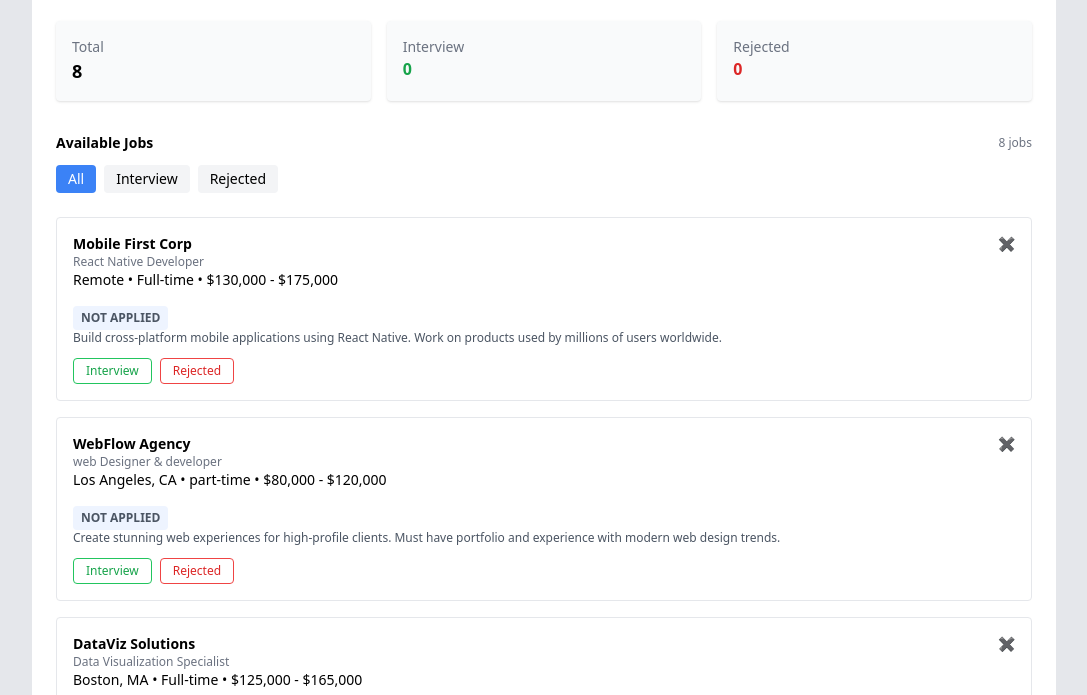
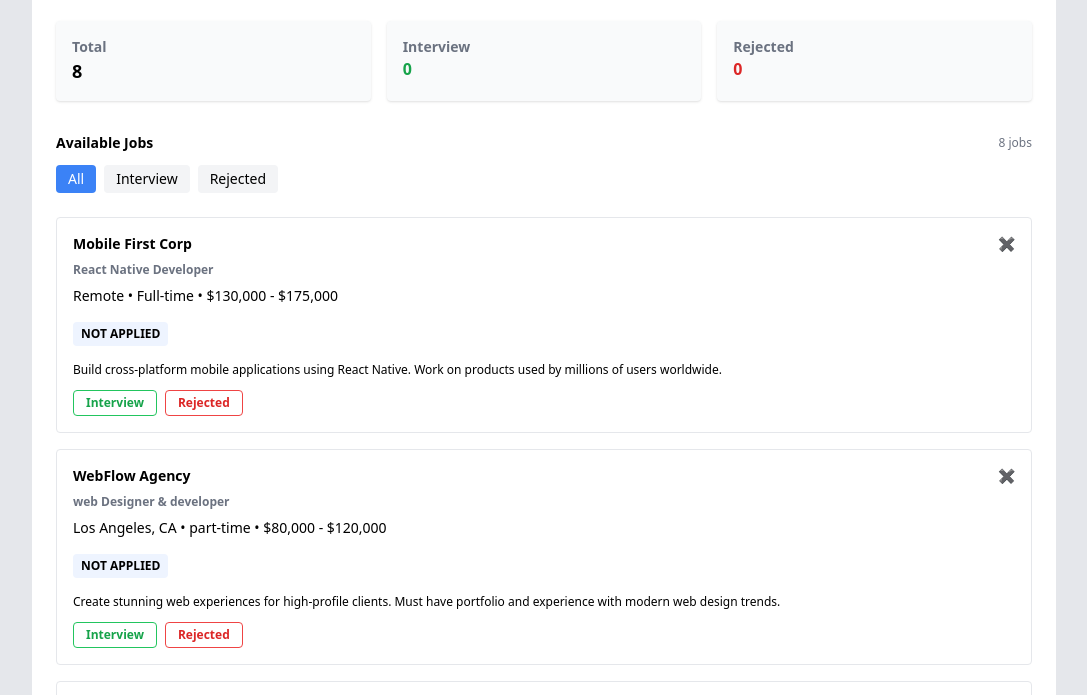
Before and after one commit to arpitaislamkona21/Assignment-4, a plain HTML site: page index.html in a window 1280 px wide. Shown: the part 55-750 px from the top of the page, without its empty margins (96-1183 px from the left). Drawn offline with nearby package versions, Linux system fonts and the light colour scheme.

Commit message:
button part setup

```diff
--- a/index.html
+++ b/index.html
@@ -18,17 +18,17 @@
 <div class="grid grid-cols-1 sm:grid-cols-2 md:grid-cols-3 gap-4 mb-8">
 
       <div class="bg-gray-50 p-4 rounded shadow">
-         <p class="text-sm text-gray-500">Total</p>
+         <p class="text-sm font-semibold text-gray-500">Total</p>
        <p id="totalCount" class="text-lg font-bold">8</p>
   </div>
 
   <div class="bg-gray-50 p-4 rounded shadow">
-     <p class="text-sm text-gray-500">Interview</p>
+     <p class="text-sm font-semibold text-gray-500">Interview</p>
     <p id="interviewCount" class="text-green-600 font-bold">0</p>
   </div>
 
   <div class="bg-gray-50 p-4 rounded shadow">
-    <p class="text-sm text-gray-500">Rejected</p>
+    <p class="text-sm font-semibold text-gray-500">Rejected</p>
      <p id="rejectedCount" class="text-red-600 font-bold">0</p>
   </div>
 
@@ -42,7 +42,7 @@
 <!-- Tabs -->
   <div class="flex gap-2 mb-6 text-sm">
     <button onclick="switchTab('all')" class="tab-btn bg-blue-500 text-white px-3 py-1 rounded">All</button>
-    <button onclick="switchTab('interview')" class="tab-btn bg-gray-100 px-3 py-1 rounded">Interview</button>
+    <button onclick="switchTab('interview')" class="tab-btn bg-gray-100  px-3 py-1 rounded">Interview</button>
     <button onclick="switchTab('rejected')" class="tab-btn bg-gray-100 px-3 py-1 rounded">Rejected</button>
   </div>
  <!-- Job Cards -->
--- a/script.js
+++ b/script.js
@@ -36,20 +36,20 @@
     card.innerHTML = `
       <div class="flex justify-between items-start">
         <div>
-          <h3 class="font-semibold">${job.company}</h3>
-          <p class="text-xs text-gray-500">${job.position}</p>
+          <h3 class="font-bold">${job.company}</h3>
+          <p class="text-xs font-bold py-2 text-gray-500">${job.position}</p>
           ${job.location} • ${job.type} • ${job.salary}
         </div>
         <button onclick="deleteJob(${job.id})" class="text-gray-400">✖</button>
       </div>
 
-      <p class="text-xs mt-2  text-gray-600"><span class="inline-block mt-2 text-xs bg-[#EEF4FF] font-bold px-2 py-1 rounded">
+      <p class="text-xs mt-2 py-2text-gray-600"><span class="inline-block mt-2  text-xs bg-[#EEF4FF] font-semibold px-2 py-1 rounded">
         ${job.status === "all" ? "NOT APPLIED" : job.status.toUpperCase()}
-      </span> </br> ${job.description}</p>
+      </span> </br></br> ${job.description}</p>
 
 
 
-      <div class="flex gap-2 mt-3">
+      <div class="flex gap-2 font-bold mt-3">
         <button onclick="updateStatus(${job.id}, 'interview')"
           class="border border-green-500 text-green-600 px-3 py-1 rounded text-xs">
           Interview
```
